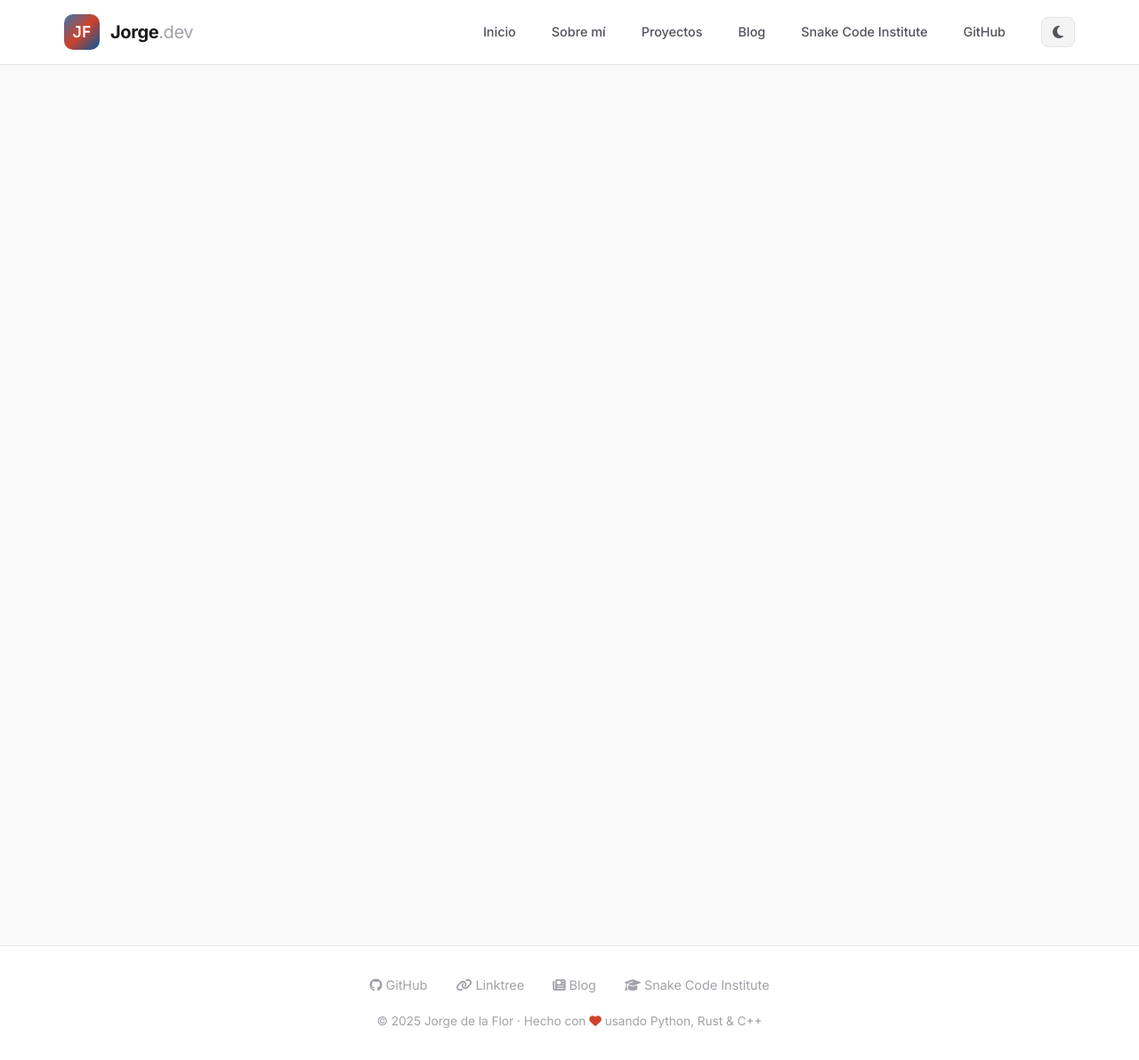
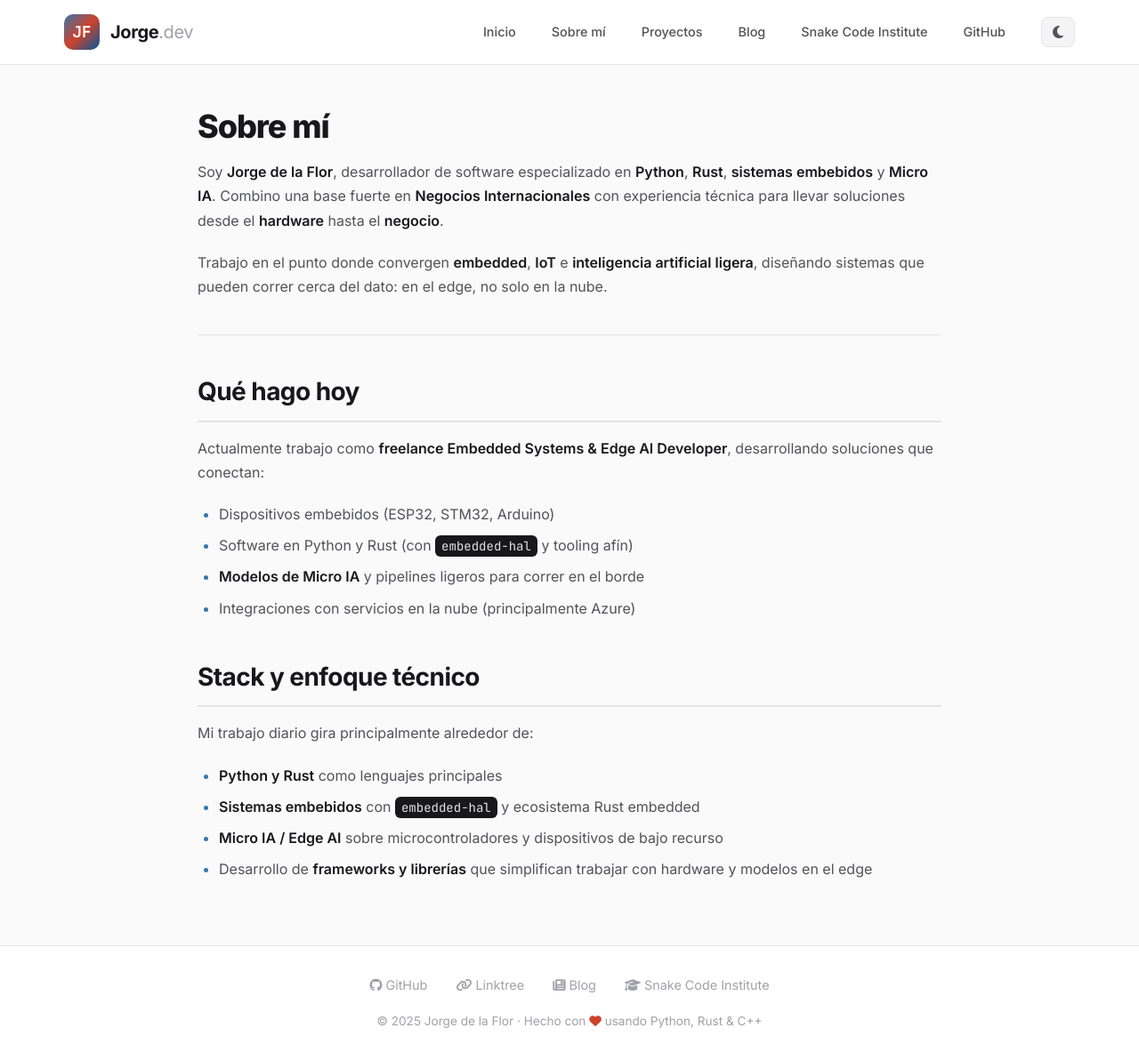
Before and after one commit to Jorge-de-la-Flor/Jorge-de-la-Flor.github.io, a Jekyll site: the page built from md_pages/about/index.md, in a window 1280 px wide and 1192 px high. Shown: the whole window at 89% size. Built offline with Jekyll 4.4.1, drawn with Linux system fonts in a browser that asks for light colours; our own code applies the rules of GitHub Pages for plain Markdown files.

Commit message:
update index.md y creación del about

```diff
--- a/_layouts/default.html
+++ b/_layouts/default.html
@@ -646,7 +646,6 @@
             <li><a href="{{ '/' | relative_url }}">Inicio</a></li>
             <li><a href="{{ '/md_pages/about/' | relative_url }}">Sobre mí</a></li>
             <li><a href="{{ '/md_pages/proyectos/' | relative_url }}">Proyectos</a></li>
-            <!-- Agregado enlace a Blog -->
             <li><a href="{{ '/md_pages/blog/' | relative_url }}">Blog</a></li>
             <li><a href="{{ '/md_pages/sci/' | relative_url }}">Snake Code Institute</a></li>
             <li><a href="{{ site.github.owner_url }}">GitHub</a></li>
--- a/md_pages/about/index.md
+++ b/md_pages/about/index.md
@@ -0,0 +1,30 @@
+---
+layout: default
+title: Sobre mí - Jorge de la Flor
+---
+
+# Sobre mí
+
+Soy **Jorge de la Flor**, desarrollador de software especializado en **Python**, **Rust**, **sistemas embebidos** y **Micro IA**. Combino una base fuerte en **Negocios Internacionales** con experiencia técnica para llevar soluciones desde el **hardware** hasta el **negocio**.
+
+Trabajo en el punto donde convergen **embedded**, **IoT** e **inteligencia artificial ligera**, diseñando sistemas que pueden correr cerca del dato: en el edge, no solo en la nube.
+
+---
+
+## Qué hago hoy
+
+Actualmente trabajo como **freelance Embedded Systems & Edge AI Developer**, desarrollando soluciones que conectan:
+
+- Dispositivos embebidos (ESP32, STM32, Arduino)
+- Software en Python y Rust (con `embedded-hal` y tooling afín)
+- **Modelos de Micro IA** y pipelines ligeros para correr en el borde
+- Integraciones con servicios en la nube (principalmente Azure)
+
+## Stack y enfoque técnico
+
+Mi trabajo diario gira principalmente alrededor de:
+
+- **Python y Rust** como lenguajes principales
+- **Sistemas embebidos** con `embedded-hal` y ecosistema Rust embedded
+- **Micro IA / Edge AI** sobre microcontroladores y dispositivos de bajo recurso
+- Desarrollo de **frameworks y librerías** que simplifican trabajar con hardware y modelos en el edge
```
Also changed, not shown: index.md (+2 -9 lines).
